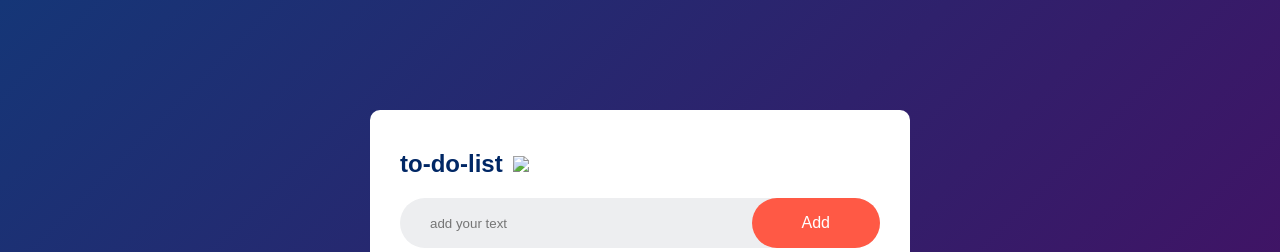
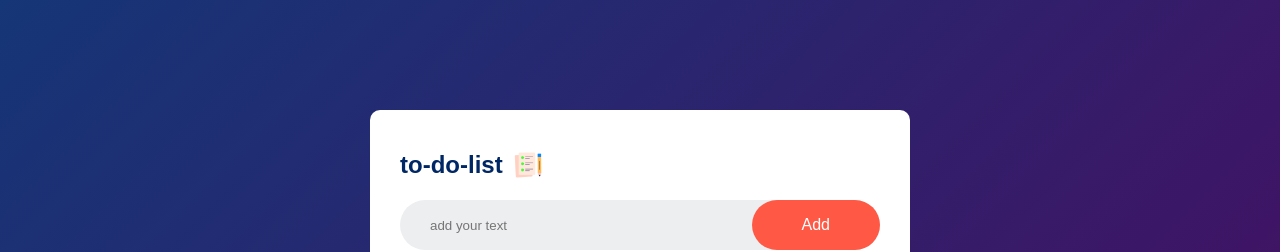
Before and after one commit to avenone1/Todo, a plain HTML site: page index.html in a window 1280 px wide. Shown: the top 252 px of the page. Drawn offline with Linux system fonts and the light colour scheme.

Commit message:
Update index.html

```diff
--- a/index.html
+++ b/index.html
@@ -9,7 +9,7 @@
 <body>
     <div class="container">
       <div class="todo-app">
-        <h2>to-do-list <img src="images/icon.png" ></h2>
+        <h2>to-do-list <img src="icon.png" ></h2>
         <div class="row">
             <input type="text"  id="inputbox" placeholder="add your text">
             <button onclick="AddTask()">Add</button>
```
